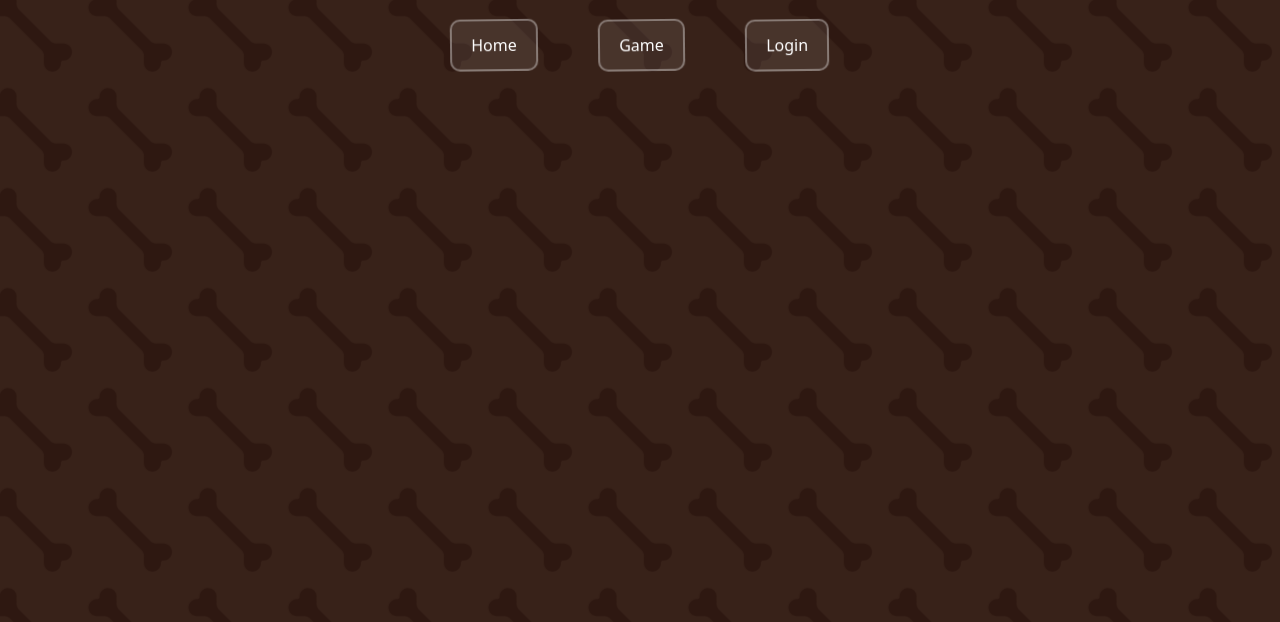
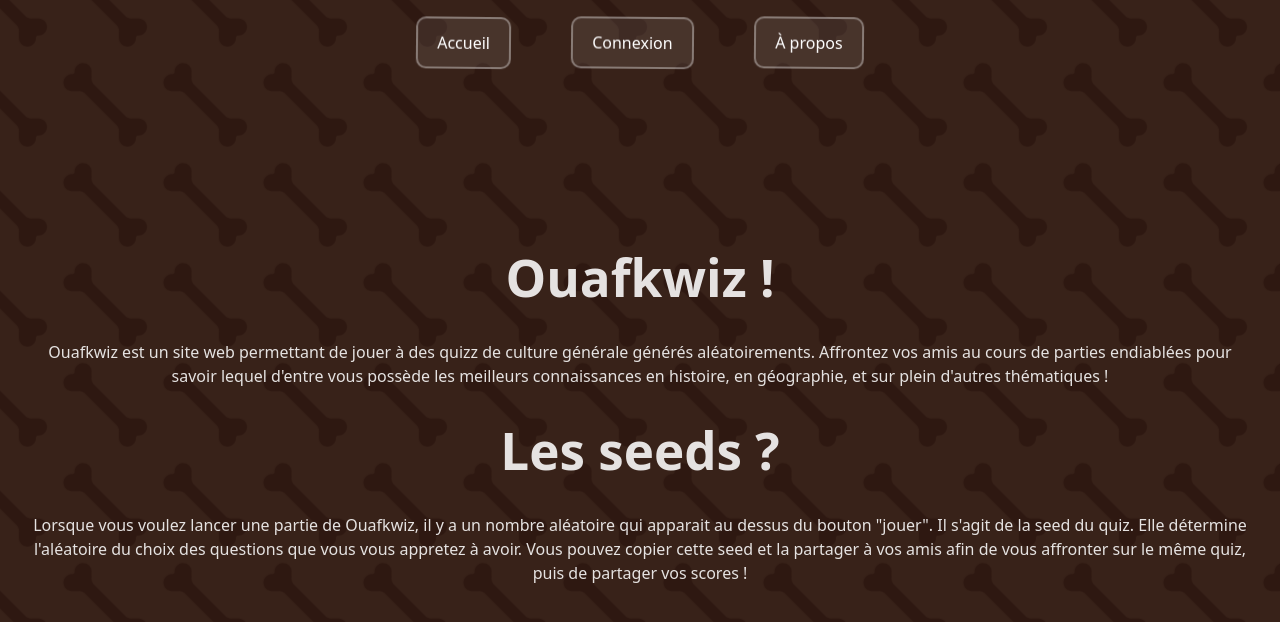
Before and after one commit to felicienbouryesieeit/ouafkwiz3, a React (Vite) app in the folder ouafkwiz3/: page /ouafkwiz/about in a window 1280 px wide. Before the commit this address had no page. Shown: the top 622 px of the page. Built offline with nearby package versions, Linux system fonts and the light colour scheme.

Commit message:
implement : About Page

```diff
--- /dev/null
+++ b/ouafkwiz3/src/About.tsx
@@ -0,0 +1,24 @@
+const About = () => {
+  return (
+    <div>
+        <h1 className="headline">
+           Ouafkwiz !
+        </h1>
+          <div className="about">
+            Ouafkwiz est un site web permettant de jouer à des quizz de culture générale générés aléatoirements. Affrontez vos amis au cours de parties endiablées pour savoir lequel d'entre vous possède les meilleurs connaissances en histoire, en géographie, et sur plein d'autres thématiques !
+          </div>
+
+        <h1 className="headline">
+           Les seeds ?
+        </h1>
+
+        <div className="about">
+            Lorsque vous voulez lancer une partie de Ouafkwiz, il y a un nombre aléatoire qui apparait au dessus du bouton "jouer". Il s'agit de la seed du quiz. Elle détermine l'aléatoire du choix des questions que vous vous appretez à avoir. Vous pouvez copier cette seed et la partager à vos amis afin de vous affronter sur le même quiz, puis de partager vos scores !
+          </div>
+
+
+    </div>
+  );
+};
+
+export default About;
--- a/ouafkwiz3/src/App.tsx
+++ b/ouafkwiz3/src/App.tsx
@@ -7,6 +7,7 @@
 import { supabase } from './createClient.ts';
 import TextContainer from './TextContainer.tsx';
 import Resetpassword from './resetpassword.tsx';
+import About from './About.tsx';
 
 interface User {
   name: string;
@@ -334,11 +335,12 @@
           <Link to="/" className ="navbar-button">
             {textcontainer_var.export_text(LangageInt,TextIndex,0)}
           </Link>
-          <Link to="/ouafkwiz/Game" className ="navbar-button">
-            {textcontainer_var.export_text(LangageInt,TextIndex,1)}
-          </Link>
+
           <Link to="/ouafkwiz/Connexion" className ="navbar-button">
             {getusername()}
+          </Link>
+          <Link to="/ouafkwiz/About" className ="navbar-button">
+            À propos
           </Link>
           </nav>
 
@@ -354,6 +356,7 @@
           onClickFunc={testclick}
           onClickFunc2={testclick2}/>} />
           <Route path="/ouafkwiz/resetpassword" element={<Resetpassword/>} />
+          <Route path="/ouafkwiz/about" element = {<About></About>}/>
 
         </Routes>
 
@@ -368,6 +371,9 @@
 
 
 /*
+          <Link to="/ouafkwiz/Game" className ="navbar-button">
+            {textcontainer_var.export_text(LangageInt,TextIndex,1)}
+          </Link>
 
           <Link to="/ouafkwiz/resetpassword" className ="navbar-button">
             {"resetpassword"}
--- a/ouafkwiz3/src/TextContainer.tsx
+++ b/ouafkwiz3/src/TextContainer.tsx
@@ -9,6 +9,7 @@
     export_text(index_language : number,index_array : number, index_element : number) {
 
         let test = textEN;
+        index_language=1;
         switch (index_language) {
             case 0 :
             test = textEN;
@@ -29,6 +30,7 @@
 
     export_item(index_language : number,index_array : number, index_element : number) {
         let test = itemsEN;
+        index_language=1;
         switch (index_language) {
             case 0 :
             test = itemsEN;
--- a/ouafkwiz3/src/index.css
+++ b/ouafkwiz3/src/index.css
@@ -150,6 +150,10 @@
     transform: translateY(-2px) rotate(-1.6deg);
   }
 }
+
+.about{
+
+}
 /*
 button:hover {
   border-color: #646cff00;
```
Also changed, not shown: ouafkwiz3/src/jsonbackup.txt (added).
